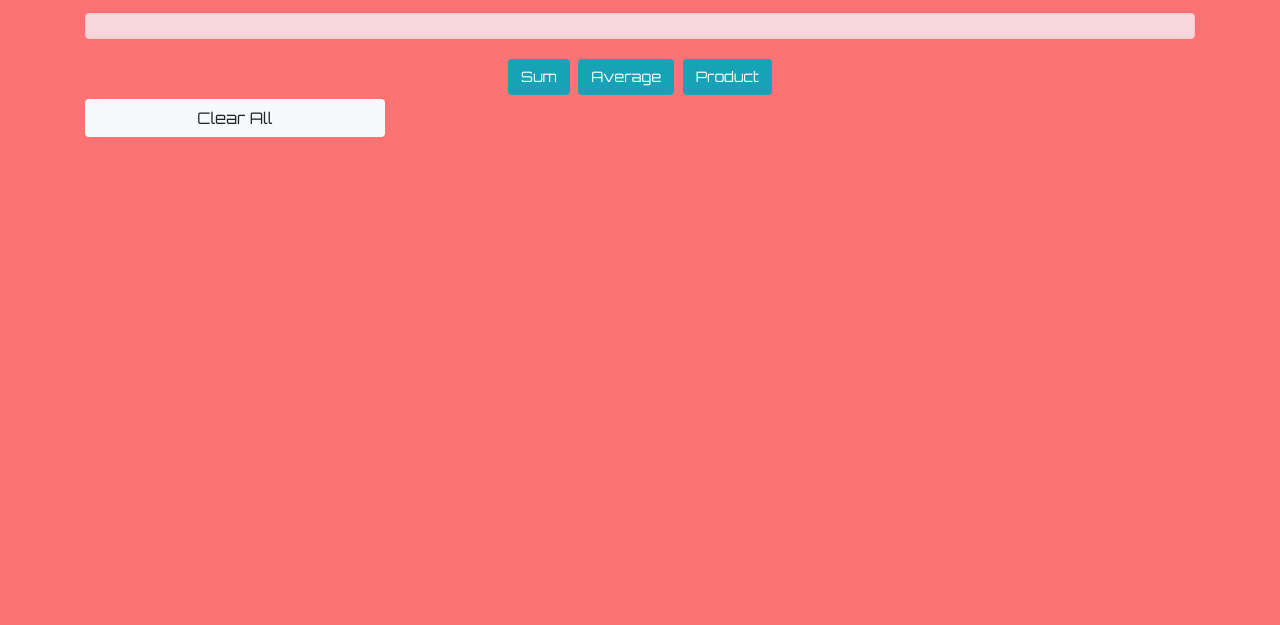
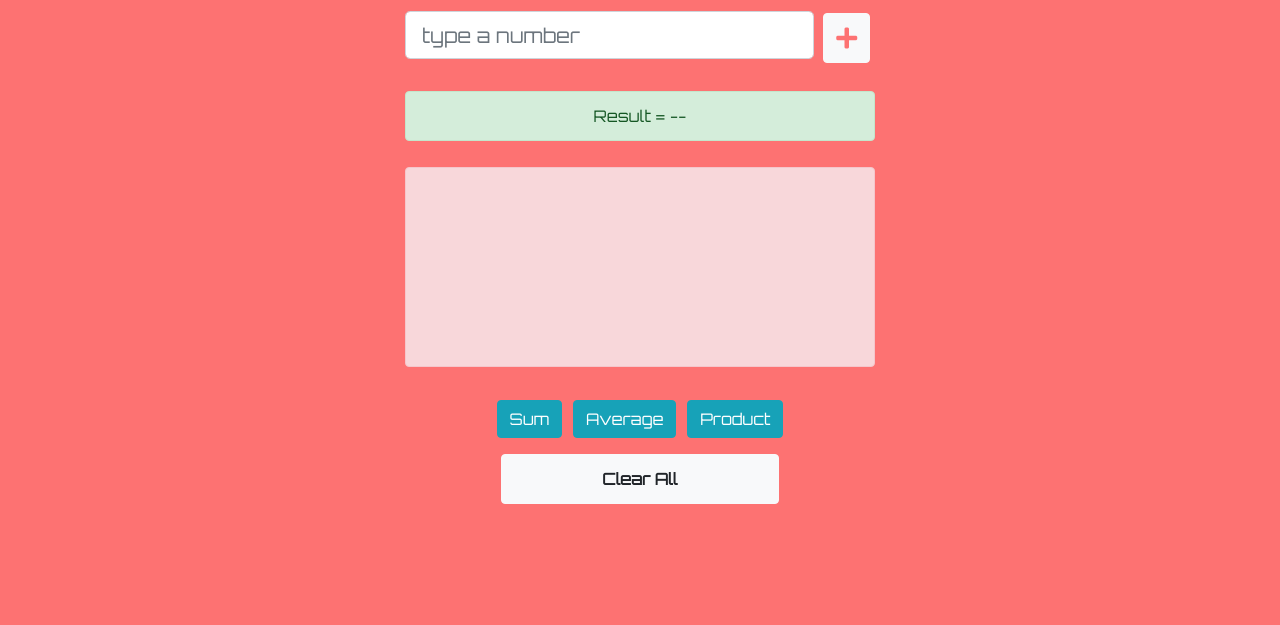
Before and after one commit to amnaajmal/multi-function-calculator, a plain HTML site: page index.html in a window 1280 px wide. Shown: the part 175-800 px from the top of the page. Drawn offline with nearby package versions, Linux system fonts and the light colour scheme.

Commit message:
Update style.css

```diff
--- a/style.css
+++ b/style.css
@@ -1,104 +1,57 @@
-body{
-	background-color: #fd7272;
-	font-family: 'Orbitron', sans-serif;
-	font-size: 1rem;
-	font-weight: 400;
-	line-height: 1.5;
-	color: #212529;
-	text-align: left;
+body {
+    background-color: #FD7272;
+    text-align: center;
+    font-family: 'Orbitron', sans-serif;
 }
-.container-1 {
-	display: flex;
-	justify-content: center;
-	align-items: center;
-	flex-direction: column;
+
+.container {
+    width: 500px;
+    margin: auto;
 }
-.form-group .btn {
-    margin-left: 0.5em;
+
+h1 {
+    color: white;
+    margin: 1em 0;
+    font-weight: bolder;
+}
+
+.form-control {
+    display: inline-block;
+    width: 409px;
+}
+
+
+
+.add {
     color: #FD7272;
     font-size: 1.5em;
 }
-h1 {
-	text-align: center;
-	color: white;
-	font-size: 2.5rem;
-	font-family: inherit;
-	font-weight: 500;
-	line-height: 1.2;
-	display: block;
-}
-.form-group {
-	display: flex;
-	justify-content: center;
-	align-items: stretch;
-}
-.alert-success {
-	color: #155724;
-	background-color: #d4edda;
-	border-color: #c3e6cb;
-}
-.alert {
-	position: relative;
-	padding: .75rem 1.25rem;
-	margin-bottom: 1rem;
-	border: 1px solid transparent;
-	border-radius: .25rem;
-}
-#numbers {
-	height: 200px;
-	overflow-y: scroll;
-}
-.alert-danger {
-	color: #721c24;
-	background-color: #f8d7da;
-	border-color: #f5c6cb;
+
+.result {
+    height: 200px;
+    overflow: hidden;
+    margin: 1.6em 0;
 }
 
-#buttons {
-	display: flex;
-	justify-content: center;
-	align-items: center;
-}
-
-.btn-light {
-	color: #212529;
-	background-color: #f8f9fa;
-	border-color: #f8f9fa;
+button {
+    margin: 0.5em 0.2em;
 }
 
 .clear-btn {
-	width: 300px;
-	margin-top: 0;
-	font-weight: bold;
+    padding: 12px 100px;
+    font-weight: 900;
 }
-.container-1 > * {
-	width: 500px;
-	margin: 1em 0;
+
+.add:hover {
+    color: #FD7272;
 }
-.btn-group-lg>.btn, .btn-lg {
-	padding: .5rem 1rem;
-	font-size: 1.25rem;
-	line-height: 1.5;
-	border-radius: .3rem;
+
+span {
+    background-color: black;
+    border: 3px double goldenrod;
+    margin: 7px;
+    color: white;
+    padding: 10px;
+    font-weight: bold;
+    border-radius: 10px;
 }
-#buttons .btn {
-	margin: 0.3em;
-	font-size: 0.9em;
-}
-.btn-info {
-	color: #fff;
-	background-color: #17a2b8;
-	border-color: #17a2b8;
-}
-.btn {
-	display: inline-block;
-	font-weight: 400;
-	text-align: center;
-	white-space: nowrap;
-	vertical-align: middle;
-	user-select: none;
-	border: 1px solid transparent;
-}
-div {
-	display: block;
-}
```
